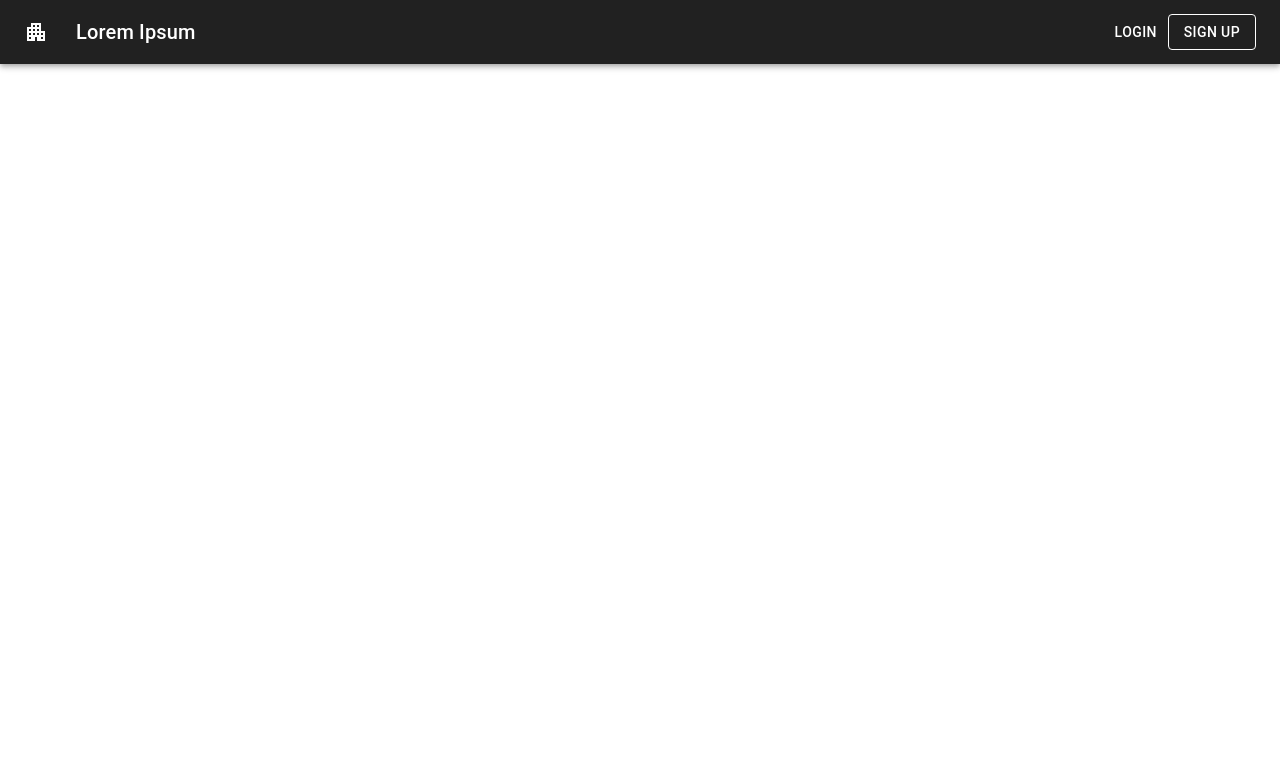
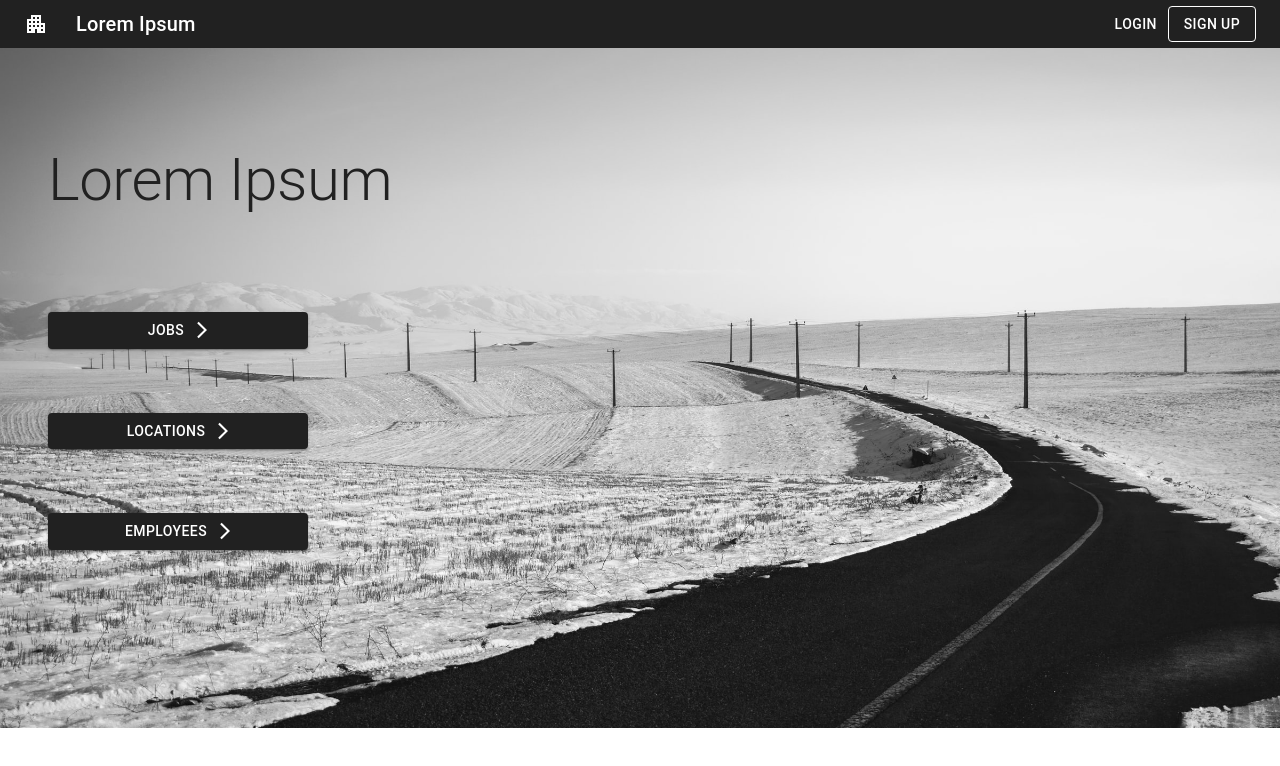
Before and after one commit to ParkerM2/social-media-site, a React (Create React App) app: page / in a window 1280 px wide. Shown: the top 766 px of the page. Built offline with nearby package versions, Linux system fonts and the light colour scheme.

Commit message:
main hero content landing page

```diff
--- /dev/null
+++ b/src/Components/LandingPage/MainContent/MainContent.js
@@ -0,0 +1,42 @@
+import React from 'react';
+import { Typography, Container, Box, Grid, Button } from '@mui/material';
+import backgroundImage from '../../../images/background.jpg'
+import ArrowForwardIosIcon from '@mui/icons-material/ArrowForwardIos';
+
+export default function MainContent() {
+
+    return (
+        <>
+            <Box sx={{
+                minHeight: '80vh',
+                position: 'relative',
+                backgroundSize: 'cover',
+                backgroundImage: `url(${backgroundImage})`,
+                backgroundPosition: 'center',
+                backgroundRepeat: 'no-repeat',
+                objectFit: 'cover',
+                paddingBottom: '5vh',
+                textAlign: 'left'
+            }}>
+                <Typography sx={{paddingTop: 12, paddingLeft: 6}} color="primary" align="left" variant="h2" marked="center"> Lorem Ipsum </Typography>
+                    <Grid sx={{paddingTop: 12, paddingLeft: 6}} flexDirection="column" align="left" container spacing={8}>
+                        <Grid item xs={10} md={6} lg={3}>
+                            <Button fullWidth variant="contained" color="primary" endIcon={<ArrowForwardIosIcon />}>
+                                  Jobs
+                            </Button>
+                        </Grid>
+                        <Grid item xs={10} md={6} lg={3} >
+                            <Button fullWidth variant="contained" color="primary" endIcon={<ArrowForwardIosIcon />}>
+                                 Locations
+                            </Button>
+                        </Grid>
+                        <Grid item xs={10} md={6} lg={3}>
+                            <Button fullWidth variant="contained" color="primary" endIcon={<ArrowForwardIosIcon />}>
+                                 Employees
+                            </Button>
+                        </Grid>
+                    </Grid>
+            </Box>
+        </>
+    )
+}
--- a/src/Components/LandingPage/Navbar/Navbar.js
+++ b/src/Components/LandingPage/Navbar/Navbar.js
@@ -11,7 +11,7 @@ import {makeStyles} from '@mui/styles';
 const useStyles = makeStyles({
     toolbarButtons: {
         marginLeft: 'auto'
-    }
+    },
 })
 
 export default function ButtonAppBar() {
@@ -19,7 +19,7 @@ export default function ButtonAppBar() {
   return (
         <Box>
             <AppBar position="static">
-                <Toolbar>
+                <Toolbar variant="dense">
                     <IconButton
                     size="large"
                     edge="start"
--- a/src/Pages/LandingPage.js
+++ b/src/Pages/LandingPage.js
@@ -1,4 +1,5 @@
 import React from 'react';
+import MainContent from '../Components/LandingPage/MainContent/MainContent';
 import Navbar from '../Components/LandingPage/Navbar/Navbar';
 
 
@@ -7,6 +8,7 @@ export default function LandingPage() {
   return (
     <>
         <Navbar />
+        <MainContent />
     </>
   );
 }
```
Also changed, not shown: src/images/background.jpg (added).
